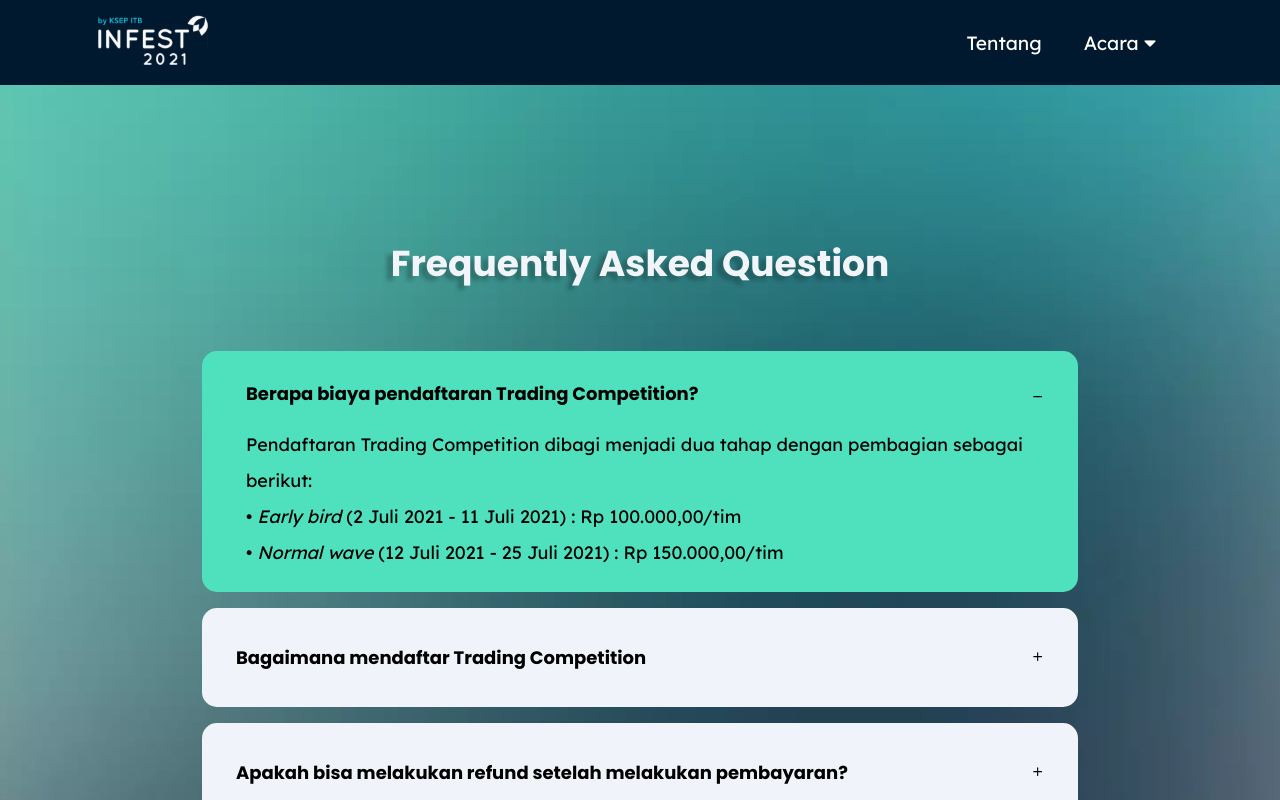
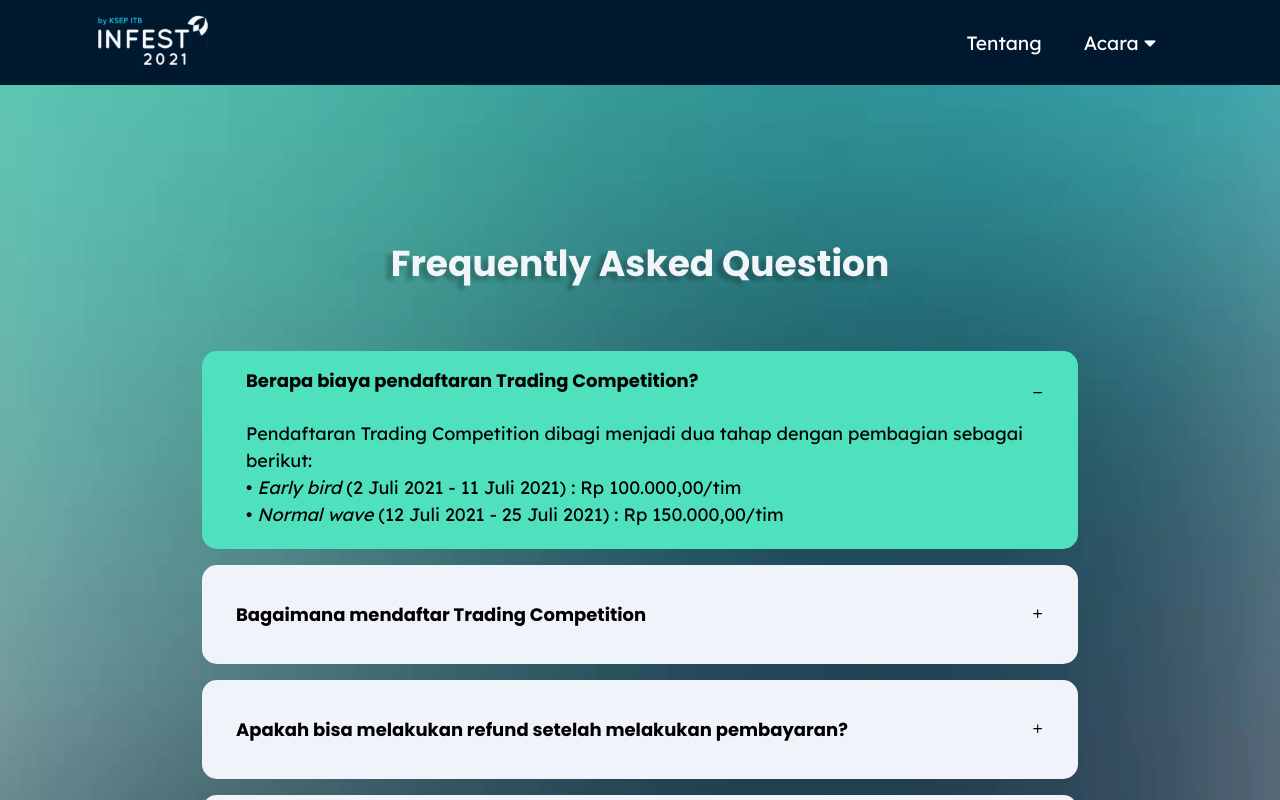
Before and after one commit to chintyaw/infest-2021, a React (Create React App) app: page / in a window 1280 px wide. Both pictures are taken after a click on the element "Berapa biaya pendaftaran Trading Competition?". Shown: the part 2849-3649 px from the top of the page. Built offline with nearby package versions, Linux system fonts and the light colour scheme.

Commit message:
fix styling

```diff
--- a/src/components/FaqPertanyaan.js
+++ b/src/components/FaqPertanyaan.js
@@ -3,7 +3,7 @@ const questions = [
     id: 1,
     title: 'Berapa biaya pendaftaran Trading Competition?',
     info:
-        <text style={{lineHeight:'2', fontSize:'18px'}}>
+        <text style={{fontSize:'18px'}}>
           Pendaftaran Trading Competition dibagi menjadi dua tahap dengan pembagian sebagai berikut: <br/>
           <span>&#8226;</span> <text style={{fontStyle: 'italic'}}>Early bird</text> (2 Juli 2021 - 11 Juli 2021) : Rp 100.000,00/tim <br/>
           <span>&#8226;</span> <text style={{fontStyle: 'italic'}}>Normal wave</text> (12 Juli 2021 - 25 Juli 2021) : Rp 150.000,00/tim
@@ -12,7 +12,7 @@ const questions = [
   {
     id: 2,
     title: 'Bagaimana mendaftar Trading Competition',
-    info: <text style={{lineHeight: '2', fontSize:'18px'}}><span>&#8226;</span> Mengisi formulir pendaftaran melalui <a href='/registrasicompetition'><b><i>click here</i></b></a><br/>
+    info: <text style={{fontSize:'18px'}}><span>&#8226;</span> Mengisi formulir pendaftaran melalui <a href='/registrasicompetition'><b><i>click here</i></b></a><br/>
                 <span>&#8226;</span> Mendapatkan konfirmasi registrasi maksimal H+1 setelah pembayaran <br/>
           </text>
   },
--- a/src/components/FaqStyle.css
+++ b/src/components/FaqStyle.css
@@ -26,9 +26,10 @@ main {
 }
 .questionOpened h1{
   color: black;
+  line-height: 1.5;
   padding : 20px;
   font-size: 18px;
-  padding : 0.5px 20px 5px;
+  padding : 0.5px 20px 25px;
 }
 .questionOpened header {
   display: flex;
@@ -51,10 +52,6 @@ main {
   color: black;
   font-size: 18px;
   padding : 20px 10px 20px;
-}
-.question p {
-  color: black;
-  padding : 20px;
 }
 .question header {
   display: flex;
```
